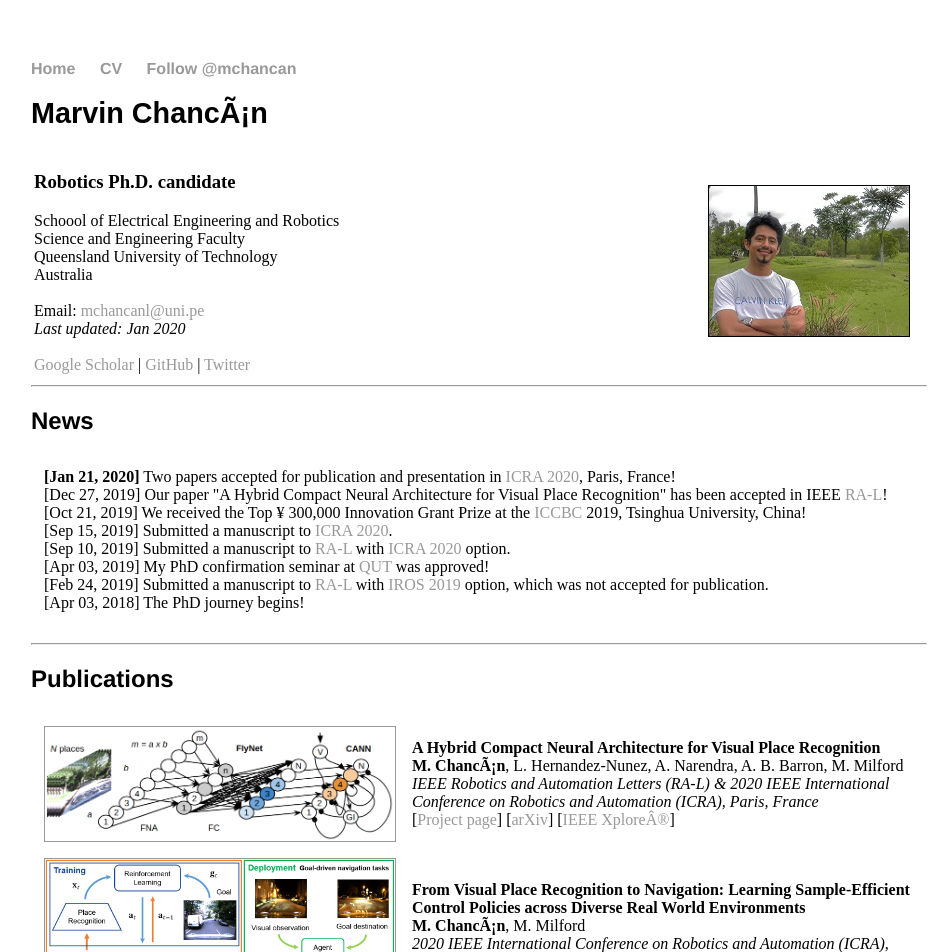
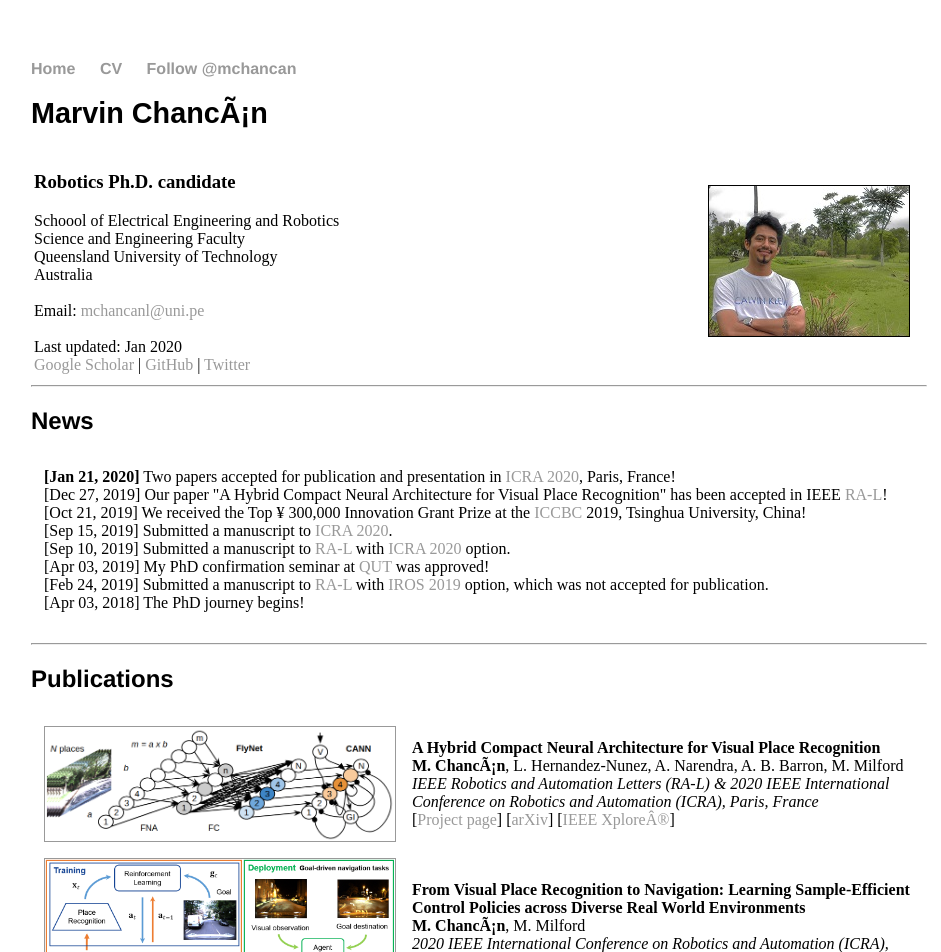
Before and after one commit to mchancan/mchancan.github.io, a Jekyll site: the page built from index.html, in a window 1280 px wide. Shown: the top 952 px of the page, without its empty margins (161-1102 px from the left). Built offline with Jekyll 4.4.1, drawn with Linux system fonts in a browser that asks for light colours; comment, search, counter and statistics services are not loaded.

```diff
--- a/index.html
+++ b/index.html
@@ -15,7 +15,8 @@ title: Marvin Chancán
 				Australia </br>
 				</br>
 				Email: <a href="mailto:mchancanl@uni.pe">mchancanl@uni.pe</a><br>
-				<em>Last updated: Jan 2020</em> <br> <br>
+				</br>
+				Last updated: Jan 2020 </br>
 				<a href="https://scholar.google.com/citations?user=iK7xhJ4AAAAJ&hl=en">Google Scholar</a> |
 				<a href="https://github.com/mchancan">GitHub</a> |
 				<a href="https://twitter.com/mchancan">Twitter</a>
```
